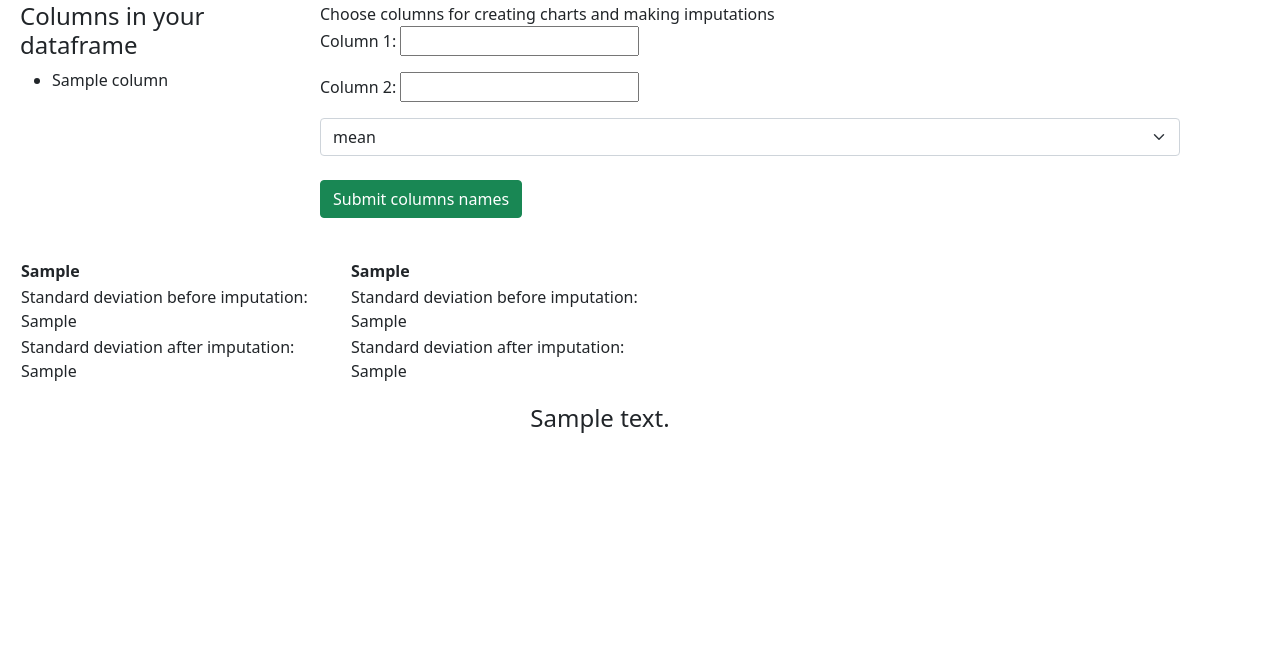
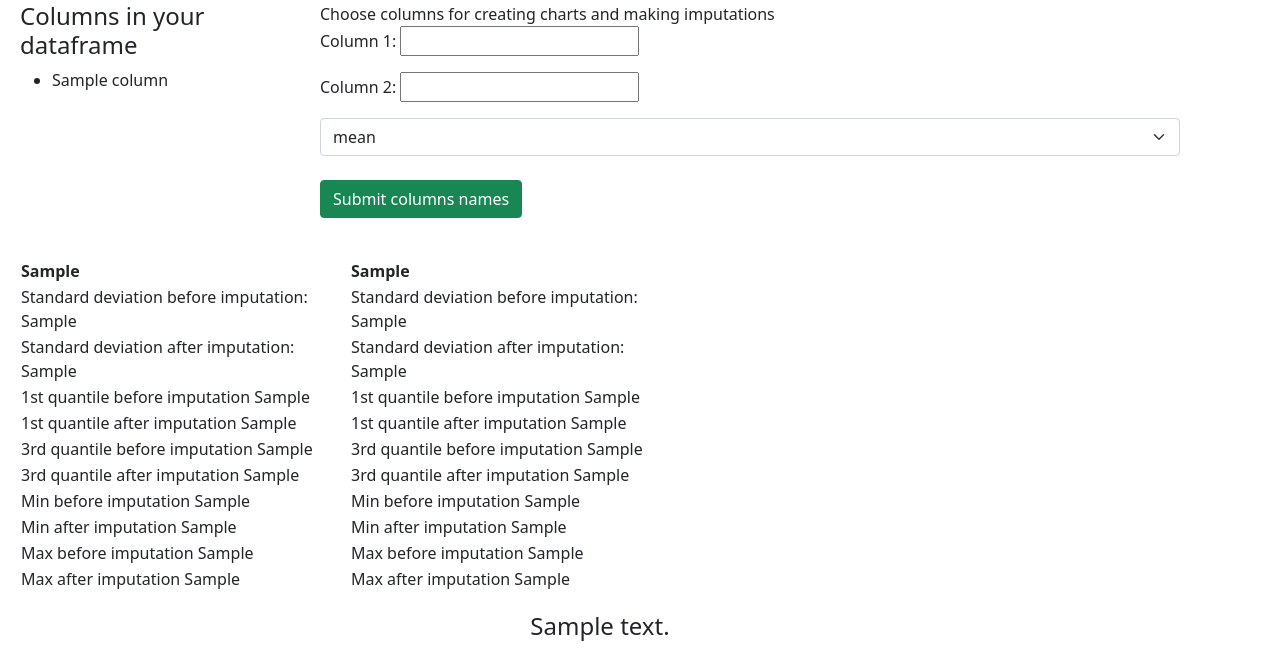
Before and after one commit to KPaulina/MissingDataDashboard, a Django app: template templates/data_display/display_columns.html in a window 1280 px wide. Shown: the part 306-955 px from the top of the page. Before the commit the page ends 739 px from the top, so only its background shows below. Run offline with Django 3.2, Linux system fonts and the light colour scheme; tables that the repository leaves empty hold one stand-in row (values such as "Sample post"); the template is opened without the code that fills it: values that come from a table or form of the project are taken from there, most other values are stand-ins (such as "Sample title", 1, 10 or a date in 2020).

Commit message:
adding quantiles, min, max to the table that display results before and after imputation

```diff
--- a/static/css/style.css
+++ b/static/css/style.css
@@ -2,11 +2,6 @@
     display: flex;
     flex-wrap: wrap;
 }
-
-/*#container > div {*/
-/*    padding: 20px;*/
-/*    width: 600px;*/
-/*}*/
 
 #columns {
     padding: 20px;
--- a/templates/data_display/display_columns.html
+++ b/templates/data_display/display_columns.html
@@ -25,9 +25,6 @@
     <form action='.' method="POST">
         {% csrf_token %}
         {{ form.as_p }}
-{#        <input type='text' name='column1' placeholder="column1" />#}
-{#        <input type='text' name='column2' placeholder="column2" />#}
-{#        <input type="text" name="imputation" placeholder="imputation" />#}
         <select name="imputation" class="form-select" aria-label="Default select example">
             <option value="mean" class="dropdown-item">mean</option>
             <option value="median" class="dropdown-item">median</option>
@@ -52,6 +49,39 @@
             <td> Standard deviation after imputation: {{ std_imputation1 }} </td>
             <td> Standard deviation after imputation: {{ std_imputation2 }} </td>
         </tr>
+        <tr>
+            <td> 1st quantile before imputation {{ first_quantile_1 }} </td>
+            <td> 1st quantile before imputation {{ first_quantile_2 }} </td>
+        </tr>
+        <tr>
+            <td> 1st quantile after imputation {{ first_quantile_im_1 }} </td>
+            <td> 1st quantile after imputation {{ first_quantile_im_2 }} </td>
+        </tr>
+        <tr>
+            <td> 3rd quantile before imputation {{ third_quantiles_1 }} </td>
+            <td> 3rd quantile before imputation {{ third_quantiles_2 }} </td>
+        </tr>
+        <tr>
+            <td> 3rd quantile after imputation {{ third_quantiles_im_1 }} </td>
+            <td> 3rd quantile after imputation {{ third_quantiles_im_2 }} </td>
+        </tr>
+        <tr>
+            <td> Min before imputation {{ min_1 }} </td>
+            <td> Min before imputation {{ min_2 }} </td>
+        </tr>
+        <tr>
+            <td> Min after imputation {{ imputation_min_1 }} </td>
+            <td> Min after imputation {{ imputation_min_2 }} </td>
+        </tr>
+        <tr>
+            <td> Max before imputation {{ max_1 }} </td>
+            <td> Max before imputation {{ max_2 }} </td>
+        </tr>
+        <tr>
+            <td> Max after imputation {{ imputation_max_1 }} </td>
+            <td> Max after imputation {{ imputation_max_2 }} </td>
+        </tr>
+
     </table>
     </div>
     <br>
```
Also changed, not shown: MD_Dashboard/views.py (+33 -7 lines).
